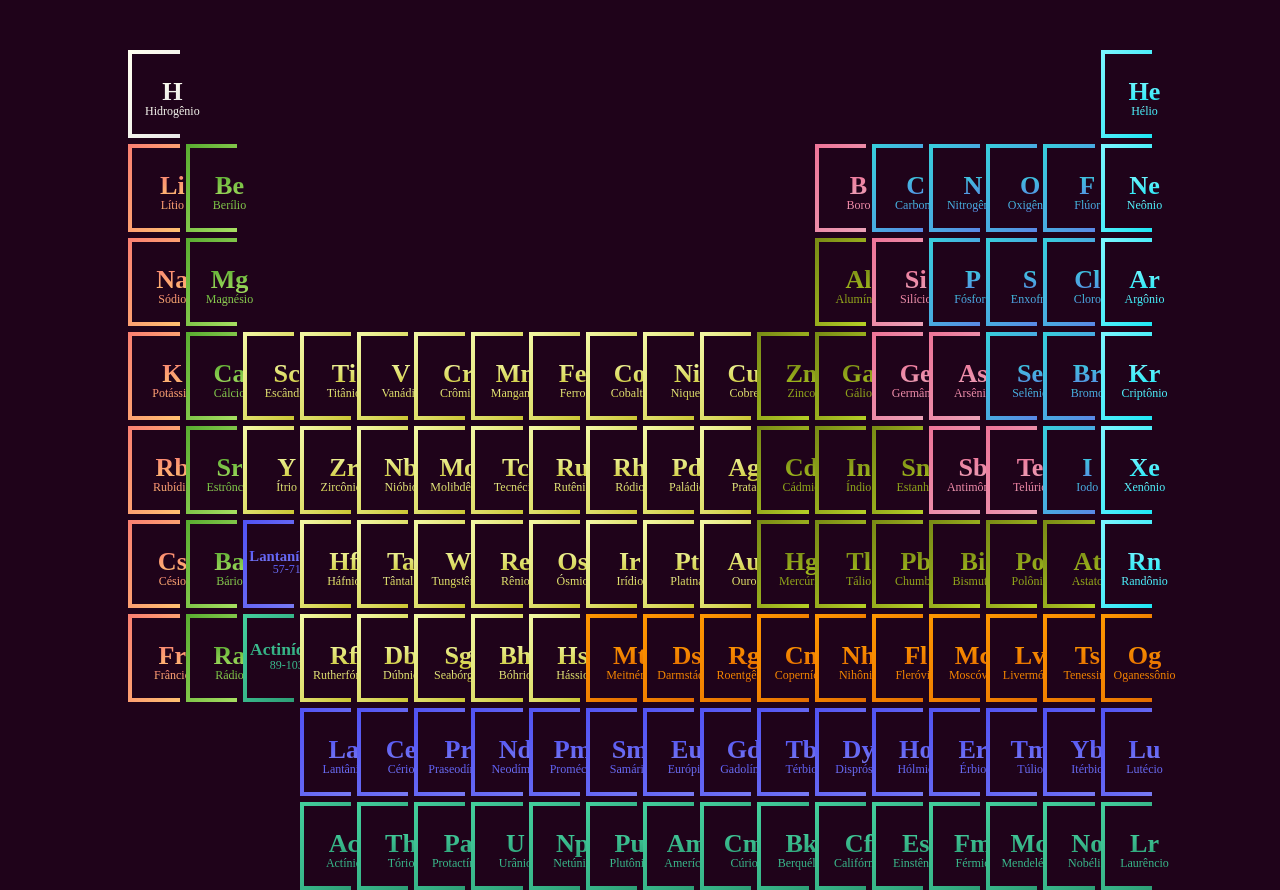
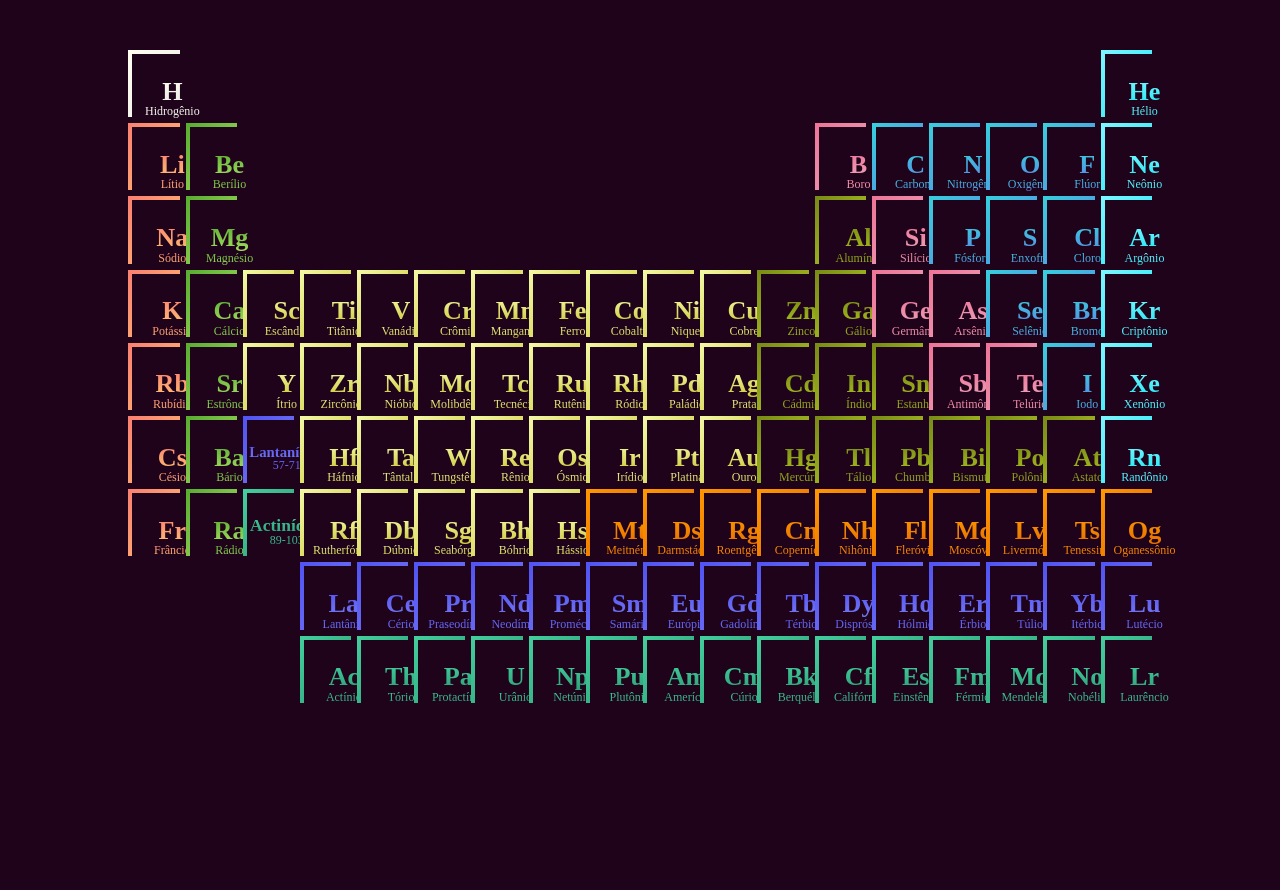
Before and after one commit to infRafael/tabela-periodica, a PHP site: page / in a window 1280 px wide. Shown: the part 80-970 px from the top of the page. Run offline with PHP 8.4, Linux system fonts and the light colour scheme.

Commit message:
Add files via upload

```diff
--- a/style.css
+++ b/style.css
@@ -21,7 +21,7 @@ button{
 .tabela{
   display: grid;
   grid-template-columns: repeat(18, 4%);
-  grid-template-rows: repeat(9, 88px);
+  grid-template-rows: repeat(9, 8%);
   grid-gap: 6px;
   margin: auto;
   justify-content: center;
```
